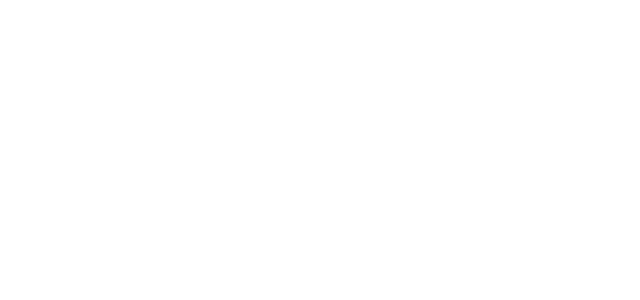
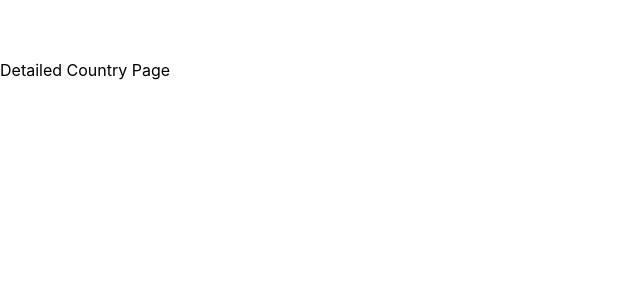
Before and after one commit to okradzemirian/countries, a React (Create React App) app: page /1 in a window 1280 px wide. Shown: the top 300 px of the page, without its empty margins (0-640 px from the left). Built offline with nearby package versions, Linux system fonts and the light colour scheme.

Commit message:
created route for Countrypage

```diff
--- a/src/App.js
+++ b/src/App.js
@@ -1,6 +1,7 @@
 import React from 'react'
 import { BrowserRouter, Switch, Route } from 'react-router-dom'
 import Homepage from './pages/Homepage/Homepage'
+import Countrypage from './pages/Countrypage/Countrypage'
 import './App.scss'
 
 function App() {
@@ -9,6 +10,7 @@
             <div className='App'>
                 <Switch>
                     <Route exact path='/' component={Homepage} />
+                    <Route path='/:countryName' component={Countrypage} />
                 </Switch>
             </div>
         </BrowserRouter>
--- /dev/null
+++ b/src/pages/Countrypage/Countrypage.jsx
@@ -0,0 +1,8 @@
+import React from 'react'
+import './Countrypage.scss'
+
+const Countrypage = () => {
+    return <div>Detailed Country Page</div>
+}
+
+export default Countrypage
```
Also changed, not shown: src/pages/Countrypage/Countrypage.scss (added).
